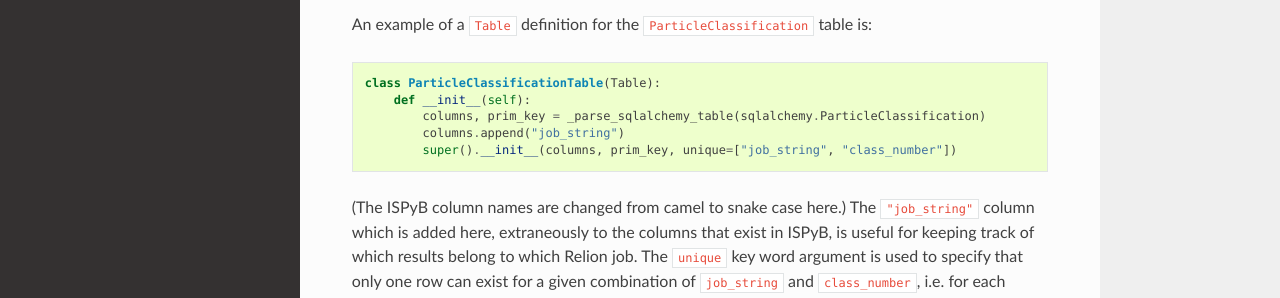
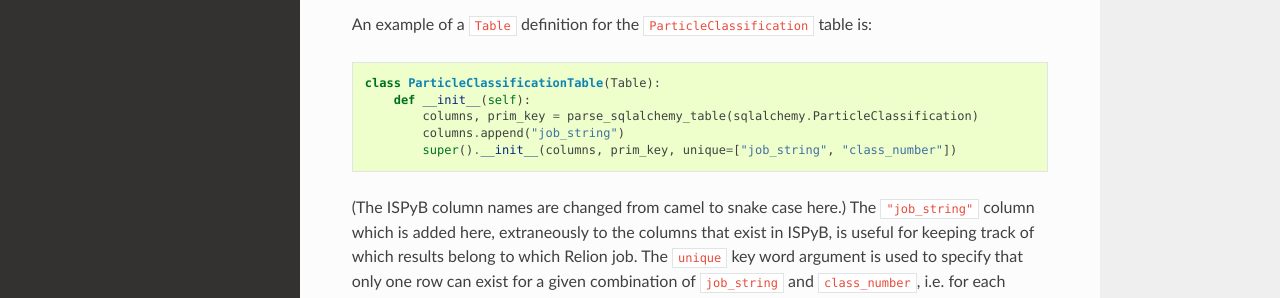
Before and after one commit to DiamondLightSource/python-relion, a Sphinx documentation site: the page built from docs/dbmodel.rst, in a window 1280 px wide and 1357 px high. Shown: the part 760-1058 px from the top of the window. Built offline with Sphinx 7.4.7 and the Read the Docs theme 2.0.0, drawn with Linux system fonts in a browser that asks for light colours.

Commit message:
fix typo

```diff
--- a/docs/dbmodel.rst
+++ b/docs/dbmodel.rst
@@ -35,7 +35,7 @@ An example of a ``Table`` definition for the ``ParticleClassification`` table is
 
     class ParticleClassificationTable(Table):
         def __init__(self):
-            columns, prim_key = _parse_sqlalchemy_table(sqlalchemy.ParticleClassification)
+            columns, prim_key = parse_sqlalchemy_table(sqlalchemy.ParticleClassification)
             columns.append("job_string")
             super().__init__(columns, prim_key, unique=["job_string", "class_number"])
 
```
